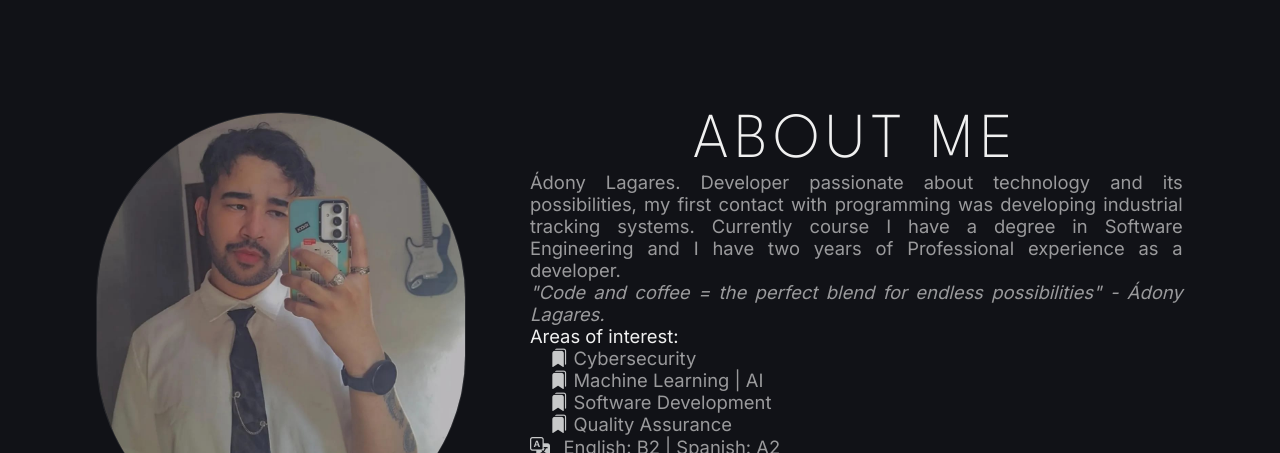
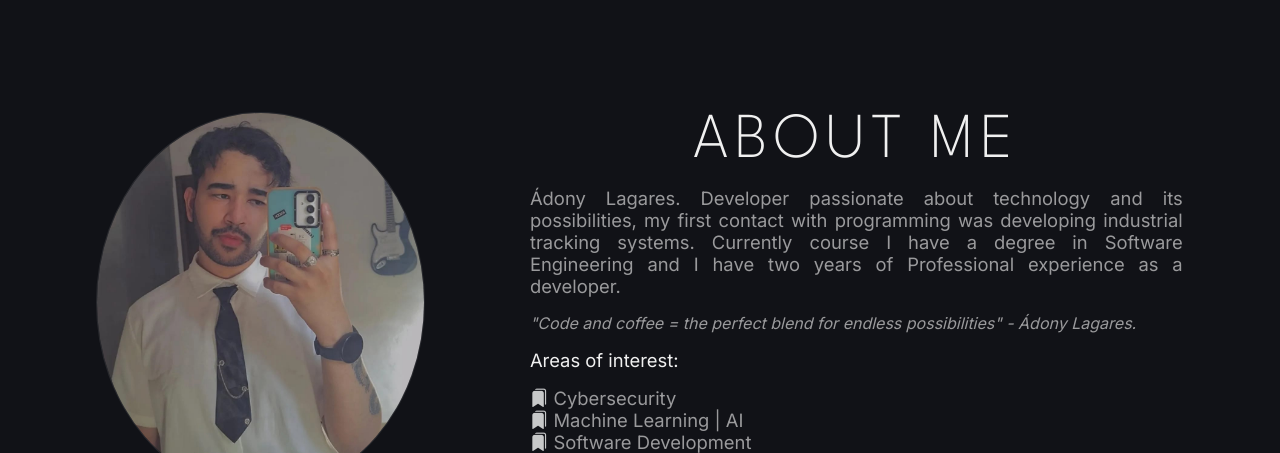
Before and after one commit to adony-lagares/adonylagares.github.io, a plain HTML site: page index.html in a window 1280 px wide. Shown: the part 2398-2851 px from the top of the page. Drawn offline with nearby package versions, Linux system fonts and the light colour scheme.

Commit message:
ft: fix bug and upgrade css

```diff
--- a/assets/css/styles.css
+++ b/assets/css/styles.css
@@ -350,6 +350,10 @@ main {
   list-style: disc;
 }
 
+.about__item {
+  margin-left: .75rem;
+}
+
 .card__buttons, .description__buttons {
   display: flex;
   flex-flow: row wrap;
@@ -391,12 +395,21 @@ main {
 }
 
 .about__photo {
-  width: 100%;
+  width: 89%;
   object-fit: cover;
   object-position: center;
   pointer-events: none;
-  border-radius: 50rem;
+  border-radius: 50%;
   border: 1px solid var(--primary-border-color);
+}
+
+.about__resume {
+  margin: 1rem auto 1rem auto;
+}
+
+.phrase {
+  font-size: medium;
+  margin: 1rem auto 1rem auto;;
 }
 
 .about__ {
@@ -410,10 +423,19 @@ main {
   display: flex;
   align-items: center;
   gap: .85rem;
+  margin: 1rem auto 1rem auto;
 }
 
 .about__icons i {
   font-size: 1.25rem;
+}
+
+.about__list {
+  margin: 1rem auto 2rem auto;
+}
+
+.description__buttons {
+  gap: 1rem;
 }
 
 .about__content2 .col1,
@@ -601,6 +623,10 @@ footer p {
     gap: 5rem;
   }
 
+  .about__content1{
+    margin-bottom: 6rem;
+  }
+
   .about__content1, .about__content2 {
     display: grid;
     grid-template-columns: 34% 60%;
@@ -611,10 +637,6 @@ footer p {
 
   .about__ h2 {
     text-align: left;
-  }
-
-  .about__description {
-    gap: 1rem;
   }
 
   .description__buttons {
--- a/index.html
+++ b/index.html
@@ -350,7 +350,7 @@
         <img src="assets/images/a.jpg" alt="" class="about__photo" />
         <div class="about__description">
           <h2 class="about__title">About me</h2>
-          <p>
+          <p class="about__resume">
             Ádony Lagares. Developer passionate about technology and its possibilities, my first contact with programming was developing industrial tracking systems. Currently course I have a degree in Software Engineering and I have two years of Professional experience as a developer.
           </p>
           <p class="phrase"><em>"Code and coffee = the perfect blend for endless possibilities" - Ádony Lagares.</em></p>
```
